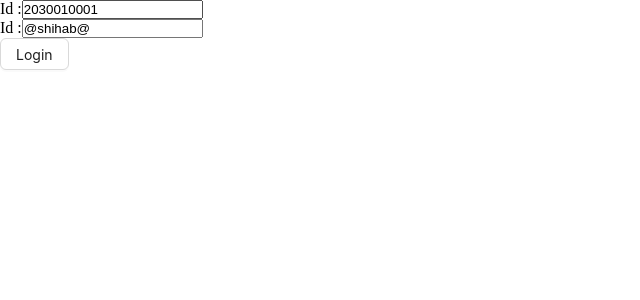
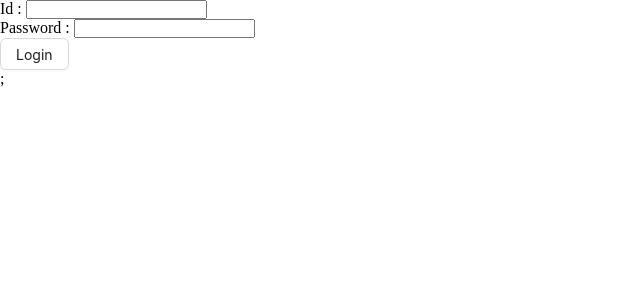
Before and after one commit to Shihab2022/first-mongoose-project-client, a React (Vite) app: page /login in a window 1280 px wide. Shown: the top 300 px of the page, without its empty margins (0-640 px from the left). Built offline with nearby package versions, Linux system fonts and the light colour scheme.

Commit message:
7-8 Share Form Context Using FormProvider

```diff
--- a/src/components/from/PHUFrom.tsx
+++ b/src/components/from/PHUFrom.tsx
@@ -1,8 +1,12 @@
-import { useForm } from "react-hook-form";
+import { FormProvider, useForm } from "react-hook-form";
 
 const PHUFrom = ({ onSubmit, children }) => {
-  const { handleSubmit } = useForm();
-  return <form onSubmit={handleSubmit(onSubmit)}> {children}</form>;
+  const methods = useForm();
+  return (
+    <FormProvider {...methods}>
+      <form onSubmit={methods.handleSubmit(onSubmit)}> {children}</form>;
+    </FormProvider>
+  );
 };
 
 export default PHUFrom;
--- /dev/null
+++ b/src/components/from/PHUInput.tsx
@@ -0,0 +1,21 @@
+import { useFormContext } from "react-hook-form";
+
+const PHUInput = ({
+  type,
+  name,
+  label,
+}: {
+  type: string;
+  name: string;
+  label: string;
+}) => {
+  const { register } = useFormContext();
+  return (
+    <>
+      {label ? label : null}
+      <input type={type} id={name} {...register(name)} />
+    </>
+  );
+};
+
+export default PHUInput;
--- a/src/pages/Login.tsx
+++ b/src/pages/Login.tsx
@@ -8,6 +8,7 @@ import { TUser, setUser } from "../redux/features/auth/authSlice";
 import { useNavigate } from "react-router-dom";
 import { toast } from "sonner";
 import PHUFrom from "../components/from/PHUFrom";
+import PHUInput from "../components/from/PHUInput";
 
 const Login = () => {
   const dispatch = useAppDispatch();
@@ -46,12 +47,10 @@ const Login = () => {
     <>
       <PHUFrom onSubmit={onSubmit}>
         <div>
-          <label htmlFor="id">Id :</label>
-          <input type="text" id="id" {...register("userId")} />
+          <PHUInput type="text" name="userId" label="Id : " />
         </div>
         <div>
-          <label htmlFor="password">Id :</label>
-          <input type="text" id="password" {...register("password")} />
+          <PHUInput type="text" name="password" label="Password : " />
         </div>
         <Button htmlType="submit">Login</Button>
       </PHUFrom>
```
